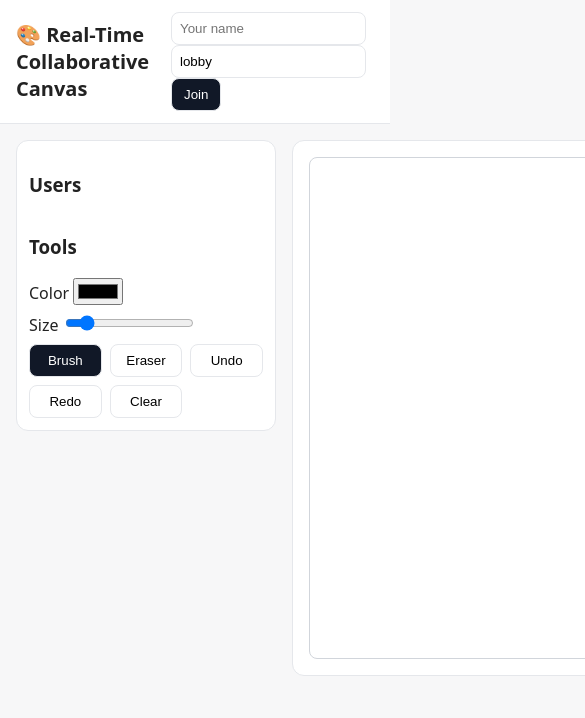
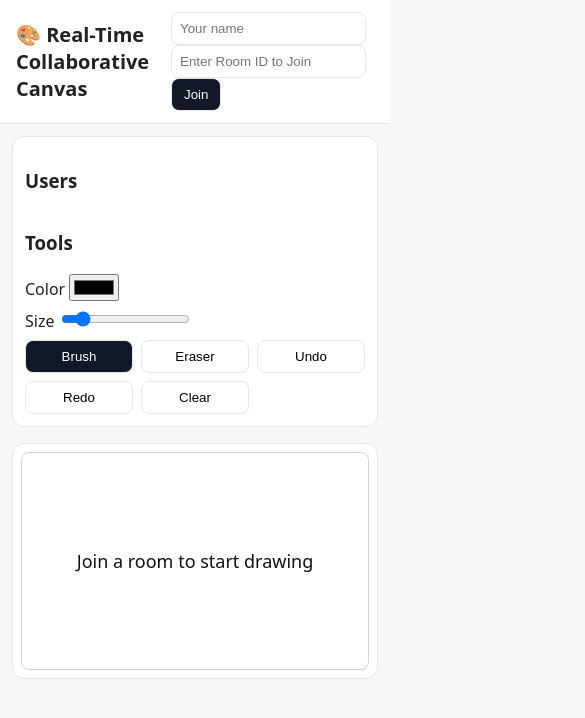
Before and after one commit to I-Rakesh/collaborative_canvas, a website with bundled scripts: page client/index.html in a window 390 px wide. Shown: the top 718 px of the page, 585 px wide, since content can reach past the window. Built offline with nearby package versions, Linux system fonts and the light colour scheme; files whose address does not match are found by name.

Commit message:
Added proper Room id (not use can use the board if you enter a room id)

```diff
--- a/client/index.html
+++ b/client/index.html
@@ -11,7 +11,7 @@
     <h1>🎨 Real-Time Collaborative Canvas</h1>
     <div class="room">
       <input id="username" placeholder="Your name" />
-      <input id="roomId" placeholder="Room ID" value="lobby" />
+      <input id="roomId" placeholder="Enter Room ID to Join" />
       <button id="joinBtn">Join</button>
     </div>
   </header>
@@ -23,23 +23,34 @@
 
       <h3>Tools</h3>
       <div class="tools">
-        <label>Color <input type="color" id="colorPicker" value="#000000" /></label>
-        <label>Size <input type="range" id="brushSize" min="1" max="32" value="5" /></label>
+          <label>
+            Color
+            <input type="color" id="colorPicker" value="#000000" />
+          </label>
+          <label>
+            Size
+            <input type="range" id="brushSize" min="1" max="32" value="5" />
+          </label>
         <div class="buttons">
           <button id="brushTool" class="active">Brush</button>
           <button id="eraserTool">Eraser</button>
           <button id="undoBtn">Undo</button>
           <button id="redoBtn">Redo</button>
           <button id="clearBtn">Clear</button>
+          </div>
         </div>
-      </div>
     </aside>
 
     <section class="stage">
       <canvas id="canvas" width="800" height="500"></canvas>
       <div id="overlay"></div>
-    </section>
-  </main>
+
+        <!-- 🔒 Overlay that locks drawing before joining -->
+        <div id="joinOverlay" class="lock-screen">
+          Join a room to start drawing
+        </div>
+      </section>
+    </main>
 
   <script src="/socket.io/socket.io.js"></script>
   <script type="module" src="main.js"></script>
--- a/client/main.js
+++ b/client/main.js
@@ -7,6 +7,7 @@ const el = (id) => document.getElementById(id);
 // UI elements
 const canvas = el("canvas");
 const overlay = el("overlay");
+const joinOverlay = el("joinOverlay"); // 🔒 added overlay element
 const userList = el("userList");
 const colorPicker = el("colorPicker");
 const brushSize = el("brushSize");
@@ -25,6 +26,11 @@ const ws = new WSClient();
 
 let me = null;
 let users = [];
+let isJoined = false; // 🔒 lock flag
+
+// Initially lock drawing
+canvas.style.pointerEvents = "none";
+overlay.style.pointerEvents = "none";
 
 // ==== UI Logic ====
 colorPicker.addEventListener("input", () =>
@@ -44,27 +50,59 @@ eraserTool.addEventListener("click", () => {
   renderer.setTool("eraser");
 });
 
-undoBtn.addEventListener("click", () => ws.undo());
-redoBtn.addEventListener("click", () => ws.redo());
-clearBtn.addEventListener("click", () => ws.clear());
+undoBtn.addEventListener("click", () => {
+  if (!isJoined) return alert("Join a room first!");
+  ws.undo();
+});
+redoBtn.addEventListener("click", () => {
+  if (!isJoined) return alert("Join a room first!");
+  ws.redo();
+});
+clearBtn.addEventListener("click", () => {
+  if (!isJoined) return alert("Join a room first!");
+  ws.clear();
+});
 
+// === Join button ===
 joinBtn.addEventListener("click", () => {
   const username = usernameEl.value.trim() || "Anonymous";
-  const roomId = roomIdEl.value.trim() || "lobby";
+  const roomId = roomIdEl.value.trim();
+
+  if (!roomId) {
+    alert("⚠️ Please enter a Room ID before joining!");
+    return;
+  }
+
   ws.join(roomId, username);
 });
 
 // ==== Renderer → WebSocket ====
-renderer.onCursor = ({ x, y }) => ws.sendCursor(x, y);
-renderer.onStart = (payload) => ws.startStroke(payload);
-renderer.onPoint = (payload) => ws.sendPoint(payload);
-renderer.onEnd = (payload) => ws.endStroke(payload);
-renderer.onCommit = (op) => ws.commitOp(op);
+renderer.onCursor = ({ x, y }) => {
+  if (isJoined) ws.sendCursor(x, y);
+};
+renderer.onStart = (payload) => {
+  if (isJoined) ws.startStroke(payload);
+};
+renderer.onPoint = (payload) => {
+  if (isJoined) ws.sendPoint(payload);
+};
+renderer.onEnd = (payload) => {
+  if (isJoined) ws.endStroke(payload);
+};
+renderer.onCommit = (op) => {
+  if (isJoined) ws.commitOp(op);
+};
 
 // ==== WebSocket → Renderer ====
 ws.on("joined", ({ user, users: initialUsers, ops }) => {
   me = user;
   users = initialUsers;
+  isJoined = true;
+
+  // 🔓 Unlock drawing
+  canvas.style.pointerEvents = "auto";
+  overlay.style.pointerEvents = "none";
+  joinOverlay.classList.add("hidden");
 
   // ✅ clear all old cursors when joining new room
   renderer.cursors.clear();
@@ -89,7 +127,6 @@ ws.on("joined", ({ user, users: initialUsers, ops }) => {
 
 // ✅ when user list updates (join/leave)
 ws.on("users:update", (list) => {
-  // Re-sync user list
   const previous = new Set(users.map((u) => u.id));
   const next = new Set(list.map((u) => u.id));
 
@@ -100,7 +137,6 @@ ws.on("users:update", (list) => {
     }
   }
 
-  // update user list and UI
   users = list;
   refreshUserList();
 });
@@ -144,6 +180,12 @@ ws.on("op:commit", (op) => {
 
 ws.on("ops:snapshot", (ops) => renderer.rebuildFromOps(ops));
 
+// ✅ Handle join errors from server
+ws.on("error", (data) => {
+  alert(data.message || "Failed to join room");
+});
+
+// ==== Helper ====
 function refreshUserList() {
   userList.innerHTML = users
     .map(
@@ -155,5 +197,5 @@ function refreshUserList() {
 
 // Auto join
 window.addEventListener("load", () => {
-  ws.join("lobby", "Guest");
+  joinOverlay.classList.remove("hidden");
 });
--- a/client/style.css
+++ b/client/style.css
@@ -1,22 +1,168 @@
-* { box-sizing: border-box; }
-body { font-family: system-ui, sans-serif; margin: 0; background: #f7f7f8; color: #222; }
-header { display:flex; align-items:center; gap:16px; justify-content:space-between; padding:12px 16px; background:#fff; border-bottom:1px solid #e5e7eb; }
-h1 { margin:0; font-size:20px; }
-.room input { padding:8px; border:1px solid #e5e7eb; border-radius:8px; margin-right:8px; }
-.room button { padding:8px 12px; border-radius:8px; border:1px solid #e5e7eb; background:#111827; color:#fff; cursor:pointer; }
+* {
+  box-sizing: border-box;
+}
 
-main { display:grid; grid-template-columns: 260px 1fr; gap:16px; padding:16px; }
-aside { background:#fff; border:1px solid #e5e7eb; border-radius:12px; padding:12px; height: fit-content; }
-.stage { position: relative; display:flex; align-items:center; justify-content:center; background:#fff; border:1px solid #e5e7eb; border-radius:12px; padding:16px; }
+body {
+  font-family: system-ui, sans-serif;
+  margin: 0;
+  background: #f7f7f8;
+  color: #222;
+}
 
-#canvas { border:1px solid #d1d5db; border-radius:8px; background:#fff; }
-#overlay { position:absolute; inset:16px; pointer-events:none; }
+header {
+  display: flex;
+  align-items: center;
+  gap: 16px;
+  justify-content: space-between;
+  padding: 12px 16px;
+  background: #fff;
+  border-bottom: 1px solid #e5e7eb;
+}
 
-#userList { list-style:none; padding:0; margin:0; display:grid; gap:6px; }
-#userList li { display:flex; align-items:center; gap:8px; }
-.swatch { width:10px; height:10px; border-radius:50%; display:inline-block; }
+h1 {
+  margin: 0;
+  font-size: 20px;
+}
 
-.tools { display:grid; gap:8px; }
-.buttons { display:grid; grid-template-columns: repeat(3, minmax(0,1fr)); gap:8px; }
-button { padding:8px; border-radius:8px; border:1px solid #e5e7eb; background:#fff; cursor:pointer; }
-button.active { background:#111827; color:#fff; }
+.room input {
+  padding: 8px;
+  border: 1px solid #e5e7eb;
+  border-radius: 8px;
+  margin-right: 8px;
+}
+
+.room button {
+  padding: 8px 12px;
+  border-radius: 8px;
+  border: 1px solid #e5e7eb;
+  background: #111827;
+  color: #fff;
+  cursor: pointer;
+}
+
+main {
+  display: grid;
+  grid-template-columns: 260px 1fr;
+  gap: 16px;
+  padding: 16px;
+}
+
+aside {
+  background: #fff;
+  border: 1px solid #e5e7eb;
+  border-radius: 12px;
+  padding: 12px;
+  height: fit-content;
+}
+
+.stage {
+  position: relative;
+  display: flex;
+  align-items: center;
+  justify-content: center;
+  background: #fff;
+  border: 1px solid #e5e7eb;
+  border-radius: 12px;
+  padding: 16px;
+}
+
+#canvas {
+  border: 1px solid #d1d5db;
+  border-radius: 8px;
+  background: #fff;
+  touch-action: none; /* 👆 prevent scrolling during touch drawing */
+}
+
+#overlay {
+  position: absolute;
+  inset: 16px;
+  pointer-events: none;
+}
+
+#userList {
+  list-style: none;
+  padding: 0;
+  margin: 0;
+  display: grid;
+  gap: 6px;
+}
+
+#userList li {
+  display: flex;
+  align-items: center;
+  gap: 8px;
+}
+
+.swatch {
+  width: 10px;
+  height: 10px;
+  border-radius: 50%;
+  display: inline-block;
+}
+
+.tools {
+  display: grid;
+  gap: 8px;
+}
+
+.buttons {
+  display: grid;
+  grid-template-columns: repeat(3, minmax(0, 1fr));
+  gap: 8px;
+}
+
+button {
+  padding: 8px;
+  border-radius: 8px;
+  border: 1px solid #e5e7eb;
+  background: #fff;
+  cursor: pointer;
+}
+
+button.active {
+  background: #111827;
+  color: #fff;
+}
+
+/* 🔒 Join Overlay - covers canvas before joining */
+.lock-screen {
+  position: absolute;
+  inset: 16px;
+  display: flex;
+  align-items: center;
+  justify-content: center;
+  background: rgba(255, 255, 255, 0.85);
+  color: #111;
+  font-weight: 500;
+  font-size: 18px;
+  border-radius: 8px;
+  transition: opacity 0.3s ease;
+}
+
+.lock-screen.hidden {
+  opacity: 0;
+  pointer-events: none;
+}
+
+/* 📱 Responsive adjustments */
+@media (max-width: 768px) {
+  main {
+    display: flex;
+    flex-direction: column;
+    padding: 12px;
+  }
+
+  aside {
+    width: 100%;
+  }
+
+  #canvas {
+    width: 100%;
+    height: auto;
+  }
+
+  .stage {
+    padding: 8px;
+  }
+}
+utton.active { background:#111827; color:#fff; }
```
Also changed, not shown: server/server.js (+7 -1 lines).
